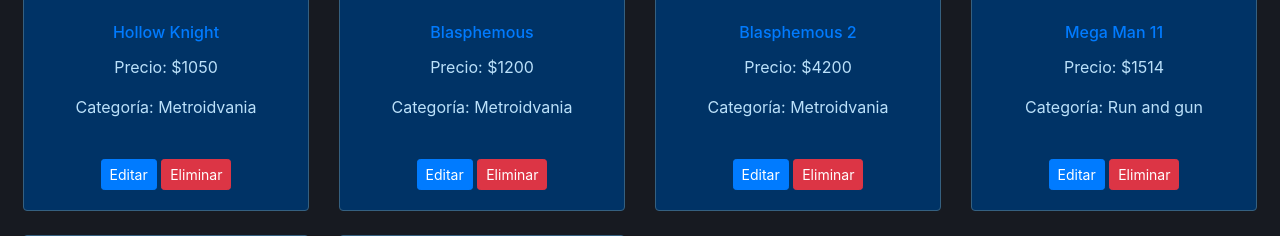
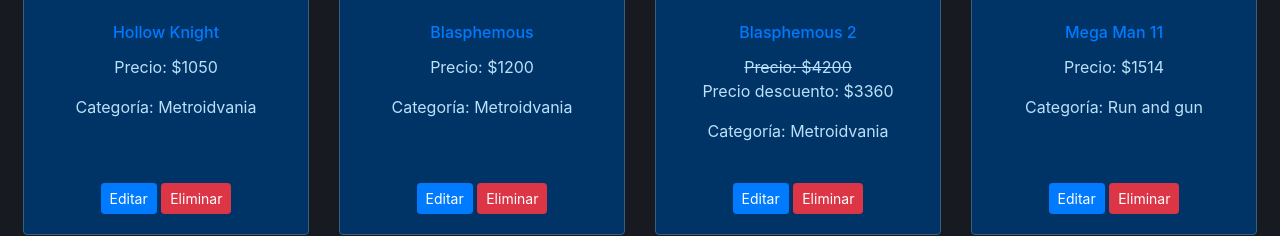
Before and after one commit to FrancoMartinMonsalvo/TPE-Parte-1, a PHP site: page /router.php in a window 1280 px wide. Shown: the part 689-925 px from the top of the page. Run offline with PHP 8.4, Linux system fonts and the light colour scheme; the visitor is signed in with stand-in values (Sample User, id 1); data comes from the database, SQL or seed files in the repository.

Commit message:
correcion parte publica y privada, se agrega todo lo relacionado a la siguiente entrega.

```diff
--- a/Allende-Monsalvo-TPE-Grupo-84/TPE-Parte-1/proyecto-ecommerce/app/controllers/categoryController.php
+++ b/Allende-Monsalvo-TPE-Grupo-84/TPE-Parte-1/proyecto-ecommerce/app/controllers/categoryController.php
@@ -12,7 +12,7 @@ class CategoryController
 
     function __construct()
     {
-        AuthHelper::verify();
+        AuthHelper::init();
 
         $this->model = new CategoryModel();
         $this->view = new CategoryView();
--- a/Allende-Monsalvo-TPE-Grupo-84/TPE-Parte-1/proyecto-ecommerce/app/controllers/gameController.php
+++ b/Allende-Monsalvo-TPE-Grupo-84/TPE-Parte-1/proyecto-ecommerce/app/controllers/gameController.php
@@ -11,7 +11,7 @@ class GameController
 
     function __construct()
     {
-        AuthHelper::verify();
+        AuthHelper::init();
 
         $this->model = new GameModel();
         $this->view = new GameView();
@@ -43,6 +43,7 @@ class GameController
         if ($_SERVER['REQUEST_METHOD'] === 'POST') {
             $categoria = $_POST['categoria'];
             $nombre = $_POST['nombre'];
+            $descripcion = $_POST['descripcion'];
             $precio = $_POST['precio'];
             $imagen = $_POST['imagen'];
 
@@ -51,7 +52,7 @@ class GameController
                 return;
             }
 
-            $success = $this->model->addGame($categoria, $nombre, $precio, $imagen);
+            $success = $this->model->addGame($categoria, $nombre, $descripcion, $precio, $imagen);
 
             if ($success) {
                 header('Location: ' . BASE_URL);
@@ -71,7 +72,10 @@ class GameController
         if ($_SERVER['REQUEST_METHOD'] === 'POST') {
             $categoria = $_POST['categoria'];
             $nombre = $_POST['nombre'];
+            $descripcion = $_POST['descripcion'];
             $precio = $_POST['precio'];
+            $descuento = $_POST['descuento'];
+            $precioDescuento = $this->discountApply($precio, $descuento);
             $imagen = $_POST['imagen'];
 
             if (empty($nombre) || empty($precio)) {
@@ -79,7 +83,7 @@ class GameController
                 return;
             }
 
-            $success = $this->model->updateGame($id, $categoria, $nombre, $precio, $imagen);
+            $success = $this->model->updateGame($id, $categoria, $nombre, $descripcion, $precio, $descuento, $precioDescuento, $imagen);
 
             if ($success) {
                 header('Location: ' . BASE_URL);
@@ -102,4 +106,9 @@ class GameController
 
         $this->view->showAddGameForm($mode, $categories);
     }
+
+    private function discountApply($precio, $descuento)
+    {
+        return $precio - ($precio * $descuento / 100);
+    }
 }
--- a/Allende-Monsalvo-TPE-Grupo-84/TPE-Parte-1/proyecto-ecommerce/app/controllers/userController.php
+++ b/Allende-Monsalvo-TPE-Grupo-84/TPE-Parte-1/proyecto-ecommerce/app/controllers/userController.php
@@ -35,7 +35,7 @@ class UserController
 
             $userCreated = $this->userModel->createUser($email, $username, $password);
             if ($userCreated) {
-                header('Location: ' . BASE_URL);
+                header('Location: ' . BASE_URL . 'login');
                 exit();
             } else {
                 $this->userView->showError("Error al registrarse.");
@@ -54,4 +54,16 @@ class UserController
             $this->userView->showError("Error al convertir al usuario en Administrador.");
         }
     }
+
+    public function deleteUser($id)
+    {
+        $userToDelete = $this->userModel->deleteUser($id);
+
+        if ($userToDelete) {
+            header('Location: ' . BASE_URL . "users");
+            exit();
+        } else {
+            $this->userView->showError("Error al eliminar el usuario.");
+        }
+    }
 }
--- a/Allende-Monsalvo-TPE-Grupo-84/TPE-Parte-1/proyecto-ecommerce/app/models/gameModel.php
+++ b/Allende-Monsalvo-TPE-Grupo-84/TPE-Parte-1/proyecto-ecommerce/app/models/gameModel.php
@@ -45,11 +45,12 @@ class GameModel
         $this->closeConn;
     }
 
-    public function addGame($categoriaJuego, $nombreJuego, $precio, $imagen)
+    public function addGame($categoriaJuego, $nombreJuego, $descripcion, $precio, $imagen)
     {
-        $stmt = $this->conn->prepare("INSERT INTO juegos (Id_categoria, Nombre, Precio, Imagen) VALUES (:id_categoria, :nombre, :precio, :imagen)");
+        $stmt = $this->conn->prepare("INSERT INTO juegos (Id_categoria, Nombre, Descripcion, Precio, Imagen) VALUES (:id_categoria, :nombre, :descripcion, :precio, :imagen)");
         $stmt->bindParam(':id_categoria', $categoriaJuego);
         $stmt->bindParam(':nombre', $nombreJuego);
+        $stmt->bindParam(':descripcion', $descripcion);
         $stmt->bindParam(':precio', $precio);
         $stmt->bindParam(':imagen', $imagen);
         $stmt->execute();
@@ -62,14 +63,17 @@ class GameModel
         return $this->conn->lastInsertId();
     }
 
-    public function updateGame($id, $categoriaJuego, $nombreJuego, $precio, $imagen)
+    public function updateGame($id, $categoriaJuego, $nombreJuego, $descripcion, $precio, $descuento, $precioDescuento, $imagen)
     {
         try {
-            $stmt = $this->conn->prepare("UPDATE juegos SET Id_categoria = :id_categoria, Nombre = :nombre, Precio = :precio, Imagen = :imagen WHERE Id_juego = :id");
+            $stmt = $this->conn->prepare("UPDATE juegos SET Id_categoria = :id_categoria, Nombre = :nombre, Descripcion = :descripcion, Precio = :precio, Descuento = :descuento, PrecioDescuento = :precioDescuento, Imagen = :imagen WHERE Id_juego = :id");
             $stmt->bindParam(':id', $id);
             $stmt->bindParam(':id_categoria', $categoriaJuego);
             $stmt->bindParam(':nombre', $nombreJuego);
+            $stmt->bindParam(':descripcion', $descripcion);
             $stmt->bindParam(':precio', $precio);
+            $stmt->bindParam(':descuento', $descuento);
+            $stmt->bindParam(':precioDescuento', $precioDescuento);
             $stmt->bindParam(':imagen', $imagen);
             $stmt->execute();
 
--- a/Allende-Monsalvo-TPE-Grupo-84/TPE-Parte-1/proyecto-ecommerce/app/models/userModel.php
+++ b/Allende-Monsalvo-TPE-Grupo-84/TPE-Parte-1/proyecto-ecommerce/app/models/userModel.php
@@ -39,9 +39,7 @@ class UserModel
     public function createUser($email, $username, $password)
     {
         try {
-            $psw = password_hash($password, PASSWORD_DEFAULT);
-
-            $hashedPassword = $this->addBackslashBeforeThirdDollar($psw);
+            $hashedPassword = password_hash($password, PASSWORD_DEFAULT);
 
             $stmt = $this->conn->prepare("INSERT INTO usuarios (Email, Username, Password) VALUES (:email, :username, :password)");
             $stmt->bindParam(':email', $email);
@@ -55,15 +53,6 @@ class UserModel
         } catch (PDOException $e) {
             return false;
         }
-    }
-
-    private function addBackslashBeforeThirdDollar($password)
-    {
-        $thirdDollarPosition = strpos($password, '$', strpos($password, '$', strpos($password, '$') + 1) + 1);
-        if ($thirdDollarPosition !== false) {
-            $password = substr_replace($password, '\\', $thirdDollarPosition, 0);
-        }
-        return $password;
     }
 
     public function upgradeToAdmin($id)
@@ -81,4 +70,19 @@ class UserModel
             return false;
         }
     }
+
+    public function deleteUser($id)
+    {
+        try {
+            $stmt = $this->conn->prepare("DELETE FROM usuarios WHERE Id_usuario = :id");
+            $stmt->bindParam(':id', $id);
+            $stmt->execute();
+
+            $this->closeConn;
+
+            return true;
+        } catch (PDOException $e) {
+            return false;
+        }
+    }
 }
--- a/Allende-Monsalvo-TPE-Grupo-84/TPE-Parte-1/proyecto-ecommerce/router.php
+++ b/Allende-Monsalvo-TPE-Grupo-84/TPE-Parte-1/proyecto-ecommerce/router.php
@@ -82,6 +82,10 @@ switch ($params[0]) {
         $userController = new UserController();
         $userController->makeToAdmin($params[1]);
         break;
+    case 'deleteUser':
+        $userController = new UserController();
+        $userController->deleteUser($params[1]);
+        break;
     case 'auth':
         $authController = new AuthController();
         $authController->auth();
--- a/Allende-Monsalvo-TPE-Grupo-84/TPE-Parte-1/proyecto-ecommerce/templates/formGame.phtml
+++ b/Allende-Monsalvo-TPE-Grupo-84/TPE-Parte-1/proyecto-ecommerce/templates/formGame.phtml
@@ -27,6 +27,12 @@
             <label for="precio" class="form-label">Precio del Juego</label>
             <input type="number" class="form-control" id="precio" name="precio" required value="<?= $mode === 'edit' ? $game[$key]->Precio : "" ?>">
         </div>
+        <?php if ($mode === 'edit') : ?>
+            <div class="mb-3">
+                <label for="descuento" class="form-label">Descuento</label>
+                <input type="number" class="form-control" id="descuento" name="descuento" required value="<?= $mode === 'edit' ? $game[$key]->Descuento : "" ?>">
+            </div>
+        <?php endif; ?>
         <div class="mb-3">
             <label for="categoria" class="form-label">Categoría del Juego</label>
             <select class="form-select" id="categoria" name="categoria" required>
--- a/Allende-Monsalvo-TPE-Grupo-84/TPE-Parte-1/proyecto-ecommerce/templates/games.phtml
+++ b/Allende-Monsalvo-TPE-Grupo-84/TPE-Parte-1/proyecto-ecommerce/templates/games.phtml
@@ -36,7 +36,12 @@
                                     <?= $game->Nombre ?>
                                 </a>
                             </h5>
-                            <p class="card-text">Precio: $<?= $game->Precio; ?></p>
+                            <?php if ($game->Descuento > 0) : ?>
+                                <p class="text-decoration-line-through mb-0">Precio: $<?= $game->Precio; ?></p>
+                                <p class="">Precio descuento: $<?= $game->PrecioDescuento; ?></p>
+                            <?php else : ?>
+                                <p class="">Precio: $<?= $game->Precio; ?></p>
+                            <?php endif; ?>
                             <p class="card-text">Categoría: <?= $game->Categoria; ?></p>
                         </div>
                         <?php if (isset($_SESSION['USER_ID']) && ((isset($_SESSION['USER_IS_ADMIN']) && $_SESSION['USER_IS_ADMIN']) || (isset($_SESSION['USER_IS_SUPERADMIN']) && $_SESSION['USER_IS_SUPERADMIN']))) : ?>
--- a/Allende-Monsalvo-TPE-Grupo-84/TPE-Parte-1/proyecto-ecommerce/templates/listUsers.phtml
+++ b/Allende-Monsalvo-TPE-Grupo-84/TPE-Parte-1/proyecto-ecommerce/templates/listUsers.phtml
@@ -1,6 +1,7 @@
 <?php require_once 'header.phtml' ?>
 <!DOCTYPE html>
 <html lang="es">
+
 <head>
     <meta charset="UTF-8">
     <meta name="viewport" content="width=device-width, initial-scale=1.0">
@@ -26,7 +27,10 @@
                     <?php if (!$user->SuperAdmin && !$user->EsAdmin) : ?>
                         <td><?= $user->Username ?></td>
                         <td>Usuario</td>
-                        <td><a href="makeToAdmin/<?= $user->Id_usuario ?>" class='btn btn-primary'>Hacer Admin</a></td>
+                        <td>
+                            <a href="makeToAdmin/<?= $user->Id_usuario ?>" class='btn btn-primary'>Make admin</a>
+                            <a href="deleteUser/<?= $user->Id_usuario ?>" class='btn btn-danger'>Delete user</a>
+                        </td>
                     <?php endif; ?>
                 </tr>
             <?php endforeach; ?>
```
Lines whose indentation alone changed are shown as unchanged.
